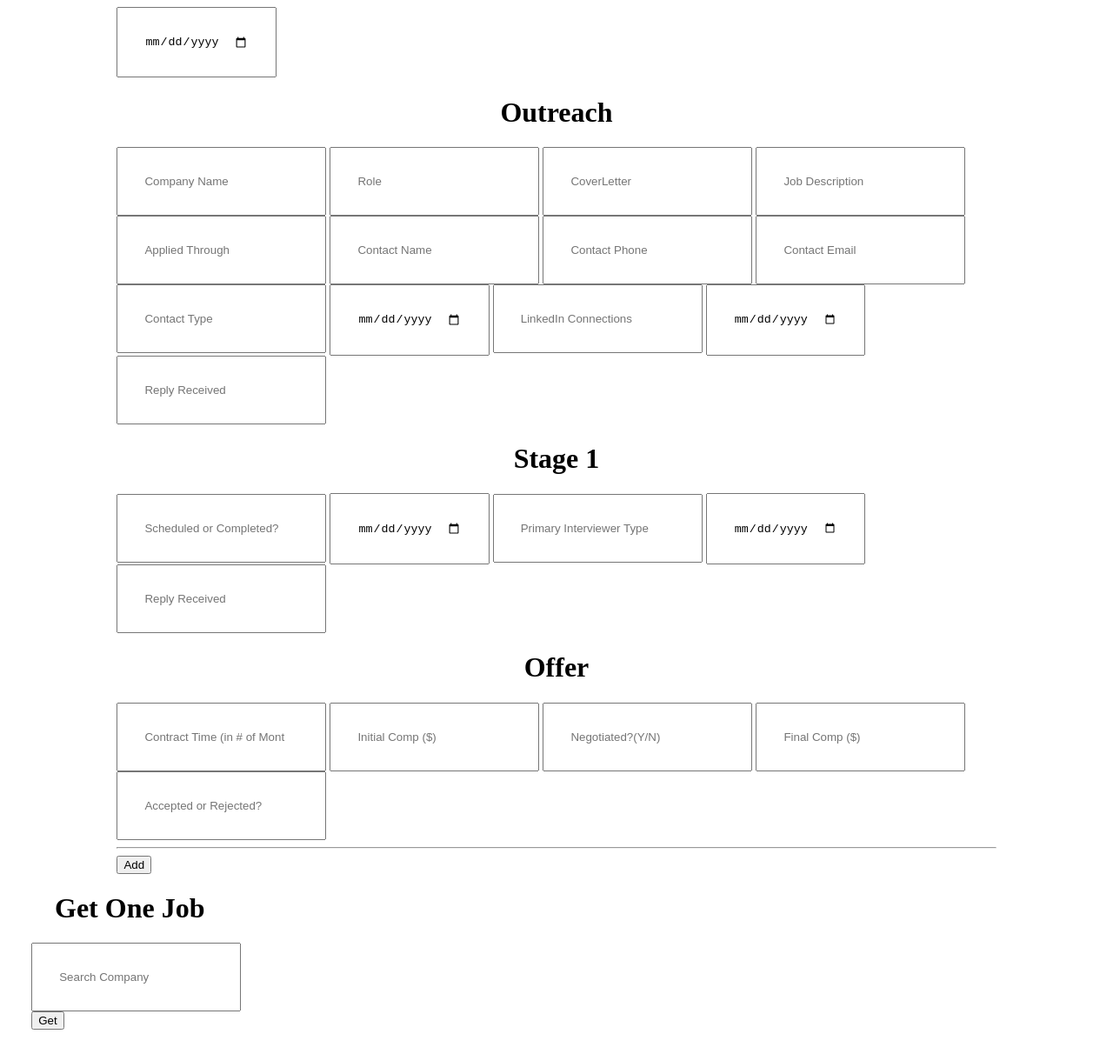
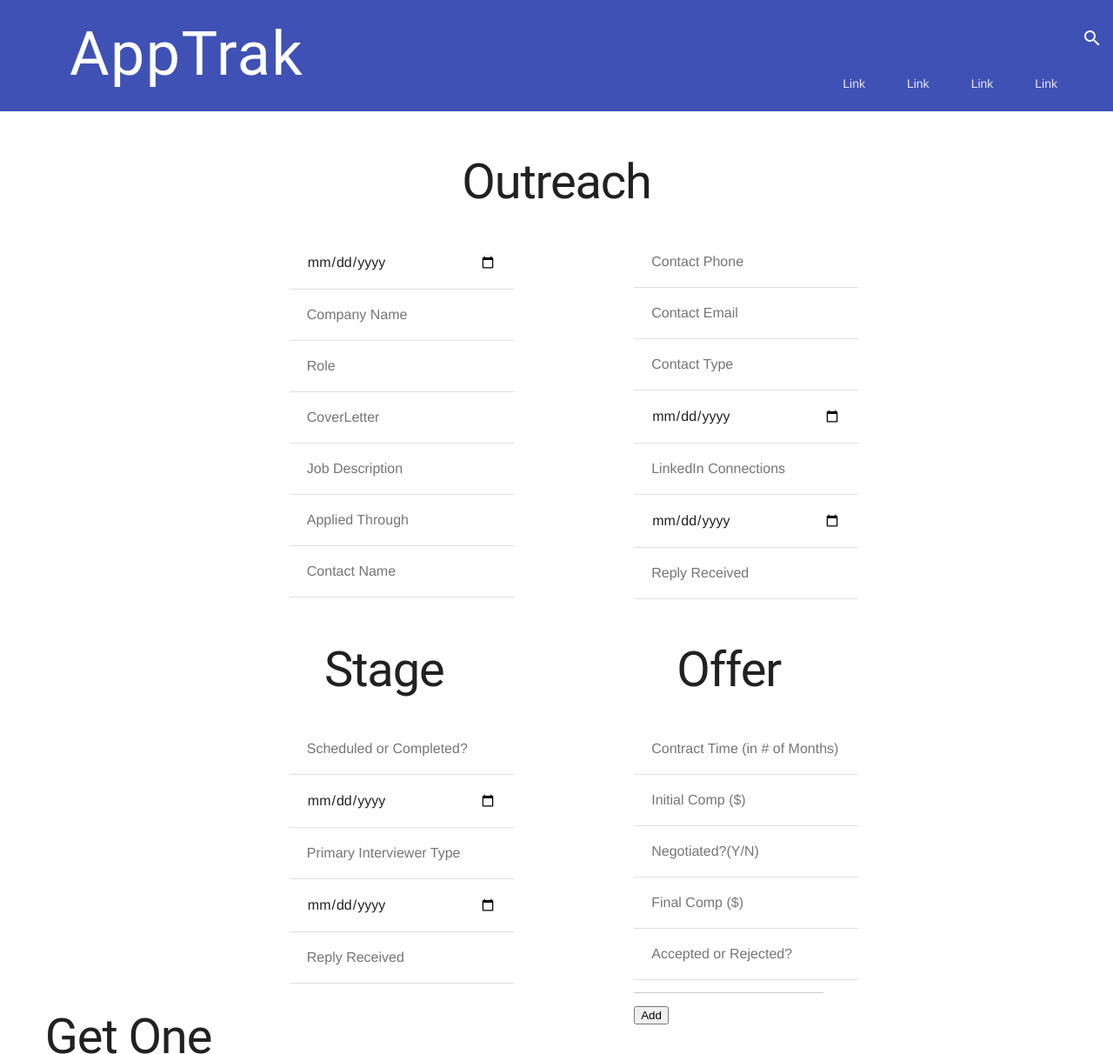
Before and after one commit to yimothy/AppTrack, a website: page client/index.html in a window 1280 px wide. Shown: the top 1212 px of the page at 87% size. Drawn offline with nearby package versions, Linux system fonts and the light colour scheme; some packages are replaced by stand-ins of ours.

Commit message:
trying to push up index

```diff
--- a/client/index.html
+++ b/client/index.html
@@ -10,48 +10,104 @@
   src="https://cdnjs.cloudflare.com/ajax/libs/angular.js/1.5.9/angular-route.js">
 </script>
 
+<!-- MATERIAL IO SCRIPTS BELOW -->
+
+<link rel="stylesheet" href="https://fonts.googleapis.com/icon?family=Material+Icons">
+<link rel="stylesheet" href="https://code.getmdl.io/1.2.1/material.indigo-pink.min.css">
+<script defer src="https://code.getmdl.io/1.2.1/material.min.js"></script>
+
+
+
 </head>
 
 <body ng-app="AppTracker">
-  <div ng-controller="FormController">
+
+
+  <header class="mdl-layout__header mdl-layout__header--waterfall">
+    <!-- Top row, always visible -->
+    <div class="mdl-layout__header-row">
+      <!-- Title -->
+      <span id="title" class="mdl-layout-title">AppTrak</span>
+      <div class="mdl-layout-spacer"></div>
+      <div class="mdl-textfield mdl-js-textfield mdl-textfield--expandable
+                  mdl-textfield--floating-label mdl-textfield--align-right">
+        <label class="mdl-button mdl-js-button mdl-button--icon"
+               for="waterfall-exp">
+          <i class="material-icons">search</i>
+        </label>
+
+      </div>
+    </div>
+    <!-- Bottom row, not visible on scroll -->
+    <div class="mdl-layout__header-row">
+      <div class="mdl-layout-spacer"></div>
+      <!-- Navigation -->
+      <nav class="mdl-navigation">
+        <a class="mdl-navigation__link" href="">Link</a>
+        <a class="mdl-navigation__link" href="">Link</a>
+        <a class="mdl-navigation__link" href="">Link</a>
+        <a class="mdl-navigation__link" href="">Link</a>
+      </nav>
+    </div>
+  </header>
+
+
+
+
+  <div id="form" ng-controller="FormController" >
   <form>
-      <input type="date" placeholder="Job Search Start Date" ng-model="data.startDate">
+  <div id="outreach" class="mdl-textfield mdl-js-textfield">
+
+<!--       class="mdl-grid" -->
       <h1>Outreach</h1>
-      <input type="text" placeholder="Company Name" ng-model=data.companyName>
-      <input type="text" placeholder="Role" ng-model="data.role">
-      <input type="text" placeholder="CoverLetter" ng-model="coverLetter">
-      <input type="text" placeholder="Job Description" ng-model="data.jobDescription">
-      <input type="text" placeholder="Applied Through" ng-model="data.appliedThrough">
-      <input type="text" placeholder="Contact Name" ng-model="data.contactName">
-      <input type="tel" placeholder="Contact Phone" ng-model="data.contactPhone">
-      <input type="email" placeholder="Contact Email" ng-model="data.contactEmail">
-      <input type="text" placeholder="Contact Type" ng-model="data.contactType">
-      <input type="date" placeholder="Date Applied" ng-model="data.dateApplied">
-      <input type="number" placeholder="LinkedIn Connections" ng-model="data.linkedinConnections">
-      <input type="date" placeholder="Date of Last Direct Contact" ng-model="data.dateOfLastContact">
-      <input type="text" placeholder="Reply Received" ng-model="data.replyReceived">
-      <h1>Stage 1</h1>
-      <input type="text" placeholder="Scheduled or Completed?" ng-model="data.scheduledStatus">
-      <input type="date" placeholder="Date Completed" ng-model="data.interviewCompletedDate">
-      <input type="text" placeholder="Primary Interviewer Type" ng-model="data.interviewerType">
-      <input type="date" placeholder="Date of Thank You or Last Follow Up" ng-model="data.dateOfLastFollowUp">
-      <input type="text" placeholder="Reply Received" ng-model="data.interviewReplyReceived">
+    <div id="first">
+      <input id="field"  class="mdl-textfield__input" type="date" placeholder="Job Search Start Date" ng-model="data.startDate">
+      <input id="field"  class="mdl-textfield__input" type="text" placeholder="Company Name" ng-model=data.companyName>
+      <input id="field"  class="mdl-textfield__input" type="text" placeholder="Role" ng-model="data.role">
+      <input id="field"  class="mdl-textfield__input" type="text" placeholder="CoverLetter" ng-model="coverLetter">
+      <input id="field"  class="mdl-textfield__input" type="text" placeholder="Job Description" ng-model="data.jobDescription">
+      <input id="field"  class="mdl-textfield__input" type="text" placeholder="Applied Through" ng-model="data.appliedThrough">
+      <input id="field"  class="mdl-textfield__input" type="text" placeholder="Contact Name" ng-model="data.contactName">
+     </div>
 
+  <div id="second">
+      <input id="field"  class="mdl-textfield__input" type="tel" placeholder="Contact Phone" ng-model="data.contactPhone">
+      <input id="field"  class="mdl-textfield__input" type="email" placeholder="Contact Email" ng-model="data.contactEmail">
+      <input id="field"  class="mdl-textfield__input" type="text" placeholder="Contact Type" ng-model="data.contactType">
+      <input id="field"  class="mdl-textfield__input" type="date" placeholder="Date Applied" ng-model="data.dateApplied">
+      <input id="field"  class="mdl-textfield__input" type="number" placeholder="LinkedIn Connections" ng-model="data.linkedinConnections">
+      <input id="field"  class="mdl-textfield__input" type="date" placeholder="Date of Last Direct Contact" ng-model="data.dateOfLastContact">
+      <input id="field"  class="mdl-textfield__input" type="text" placeholder="Reply Received" ng-model="data.replyReceived">
+ </div>
+  </div>
+
+  <div id="stage">
+      <h1>Stage</h1>
+      <input id="field"  class="mdl-textfield__input" type="text" placeholder="Scheduled or Completed?" ng-model="data.scheduledStatus">
+      <input id="field"  class="mdl-textfield__input" type="date" placeholder="Date Completed" ng-model="data.interviewCompletedDate">
+      <input id="field"  class="mdl-textfield__input" type="text" placeholder="Primary Interviewer Type" ng-model="data.interviewerType">
+      <input id="field"  class="mdl-textfield__input" type="date" placeholder="Date of Thank You or Last Follow Up" ng-model="data.dateOfLastFollowUp">
+      <input id="field"  class="mdl-textfield__input" type="text" placeholder="Reply Received" ng-model="data.interviewReplyReceived">
+  </div>
+
+  <div id="offer"">
       <h1>Offer</h1>
-      <input type="number" placeholder="Contract Time (in # of Months)" ng-model="data.contractTime">
-      <input type="number" placeholder="Initial Comp ($)" ng-model="data.initialComp">
-      <input type="text" placeholder="Negotiated?(Y/N)" ng-model="data.negotiated">
-      <input type="number" placeholder="Final Comp ($)" ng-model="data.finalComp">
-      <input type="text" placeholder="Accepted or Rejected?" ng-model="data.acceptReject">
+      <input id="field"  class="mdl-textfield__input" type="number" placeholder="Contract Time (in # of Months)" ng-model="data.contractTime">
+      <input id="field"  class="mdl-textfield__input" type="number" placeholder="Initial Comp ($)" ng-model="data.initialComp">
+      <input id="field"  class="mdl-textfield__input" type="text" placeholder="Negotiated?(Y/N)" ng-model="data.negotiated">
+      <input id="field"  class="mdl-textfield__input" type="number" placeholder="Final Comp ($)" ng-model="data.finalComp">
+      <input id="field"  class="mdl-textfield__input" type="text" placeholder="Accepted or Rejected?" ng-model="data.acceptReject">
       <hr>
       <button ng-click='submitForm()'>Add</button>
+  </div>
   </form>
+
+
 </div>
-
-  <div class="search-one" ng-controller="FormController">
+  <div class="search-one" ng-controller="FormController" class="mdl-textfield mdl-js-textfield">
      <form>
        <h1>Get One Job</h1>
-         <input type="text" placeholder='Search Company' ng-model="searchText">
+       <input id="field"  type="text" placeholder='Search Company' ng-model="searchText">
        <button ng-click="getSingleJob()">Get</button>
          <ol>
            <li
@@ -66,11 +122,10 @@
          </li>
          </ol>
 
-
      </form>
    </div>
 
-    <div ng-controller="FormController">
+    <div id="positions" ng-controller="FormController">
       <form>
         <h1>Get Results real quick</h1>
         <button ng-click="getJobData()">Get</button>
```
Lines whose indentation alone changed are shown as unchanged.
